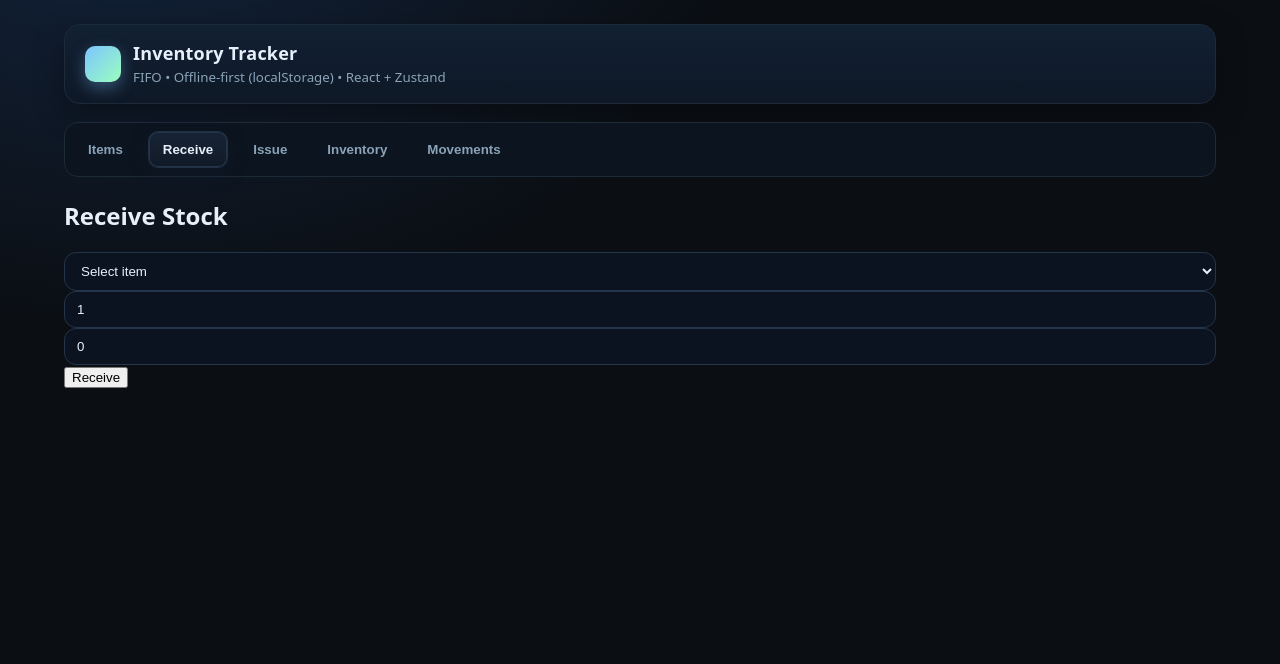
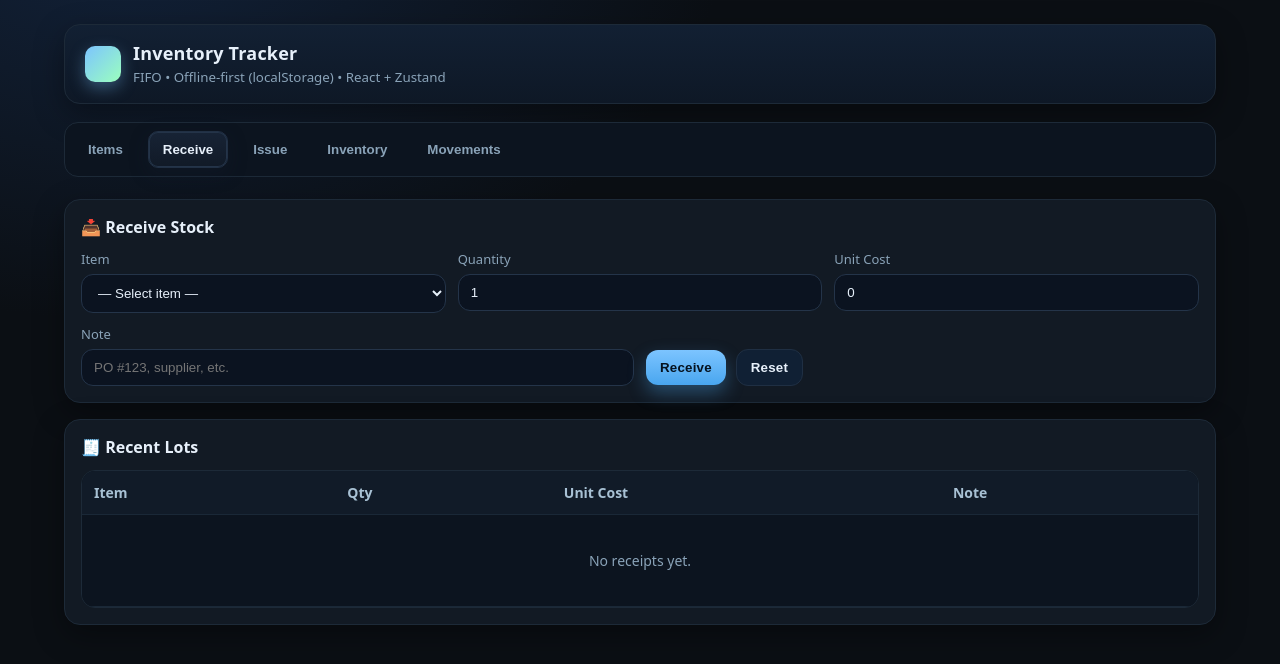
Before and after one commit to racsee17/Test, a React (Vite) app: page / in a window 1280 px wide. Both pictures are taken after a click on the button "Receive". Shown: the top 664 px of the page. Built offline with nearby package versions, Linux system fonts and the light colour scheme.

Commit message:
Update ReceiveStock.jsx

```diff
--- a/src/components/ReceiveStock.jsx
+++ b/src/components/ReceiveStock.jsx
@@ -1,25 +1,84 @@
-import React, { useState } from "react";
+// src/components/ReceiveStock.jsx
+import React, { useMemo, useState } from "react";
 import useStore from "../store.js";
 
 export default function ReceiveStock() {
   const items = useStore((s) => s.items);
+  const lots = useStore((s) => s.lots);
   const receive = useStore((s) => s.receiveStock);
-  const [itemId, setItemId] = useState("");
+
+  const [sel, setSel] = useState("");
   const [qty, setQty] = useState(1);
   const [cost, setCost] = useState(0);
+  const [note, setNote] = useState("");
+
+  const recent = useMemo(
+    () => lots.slice().reverse().slice(0, 10),
+    [lots]
+  );
 
   return (
-    <div>
-      <h2>Receive Stock</h2>
-      <select onChange={(e) => setItemId(e.target.value)} value={itemId}>
-        <option value="">Select item</option>
-        {items.map((it) => (
-          <option key={it.id} value={it.id}>{it.sku} - {it.name}</option>
-        ))}
-      </select>
-      <input type="number" placeholder="Quantity" value={qty} onChange={(e) => setQty(e.target.value)} />
-      <input type="number" placeholder="Cost" value={cost} onChange={(e) => setCost(e.target.value)} />
-      <button onClick={() => receive(itemId, Number(qty), Number(cost))}>Receive</button>
-    </div>
+    <>
+      <section className="card">
+        <h3>📥 Receive Stock</h3>
+        <div className="grid-3">
+          <label>Item
+            <select value={sel} onChange={(e)=>setSel(e.target.value)}>
+              <option value="">— Select item —</option>
+              {items.map(i => <option key={i.id} value={i.id}>{i.sku} — {i.name}</option>)}
+            </select>
+          </label>
+          <label>Quantity
+            <input type="number" min="0" step="0.01" value={qty} onChange={(e)=>setQty(e.target.value)} />
+          </label>
+          <label>Unit Cost
+            <input type="number" min="0" step="0.01" value={cost} onChange={(e)=>setCost(e.target.value)} />
+          </label>
+        </div>
+        <div className="grid-2" style={{marginTop:12}}>
+          <label>Note
+            <input placeholder="PO #123, supplier, etc." value={note} onChange={(e)=>setNote(e.target.value)} />
+          </label>
+          <div className="actions" style={{alignSelf:"end"}}>
+            <button
+              className="btn"
+              onClick={()=>{
+                if(!sel || qty <= 0) return;
+                receive(sel, Number(qty), Number(cost), note);
+                setQty(1); setCost(0); setNote("");
+              }}
+            >Receive</button>
+            <button className="btn secondary" onClick={()=>{ setQty(1); setCost(0); setNote(""); }}>Reset</button>
+          </div>
+        </div>
+      </section>
+
+      <section className="card">
+        <h3>🧾 Recent Lots</h3>
+        <div className="table-wrap">
+          <table>
+            <thead>
+              <tr>
+                <th>Item</th><th>Qty</th><th>Unit Cost</th><th>Note</th>
+              </tr>
+            </thead>
+            <tbody>
+              {recent.length === 0 && <tr><td colSpan="4"><div className="empty">No receipts yet.</div></td></tr>}
+              {recent.map((l,i)=>{
+                const it = items.find(x=>x.id===l.itemId);
+                return (
+                  <tr key={i}>
+                    <td>{it?.sku} — {it?.name}</td>
+                    <td><span className="badge qty">{l.qty}</span></td>
+                    <td>{l.unitCost ?? "-"}</td>
+                    <td className="subtle">{l.note || "—"}</td>
+                  </tr>
+                );
+              })}
+            </tbody>
+          </table>
+        </div>
+      </section>
+    </>
   );
 }
```
